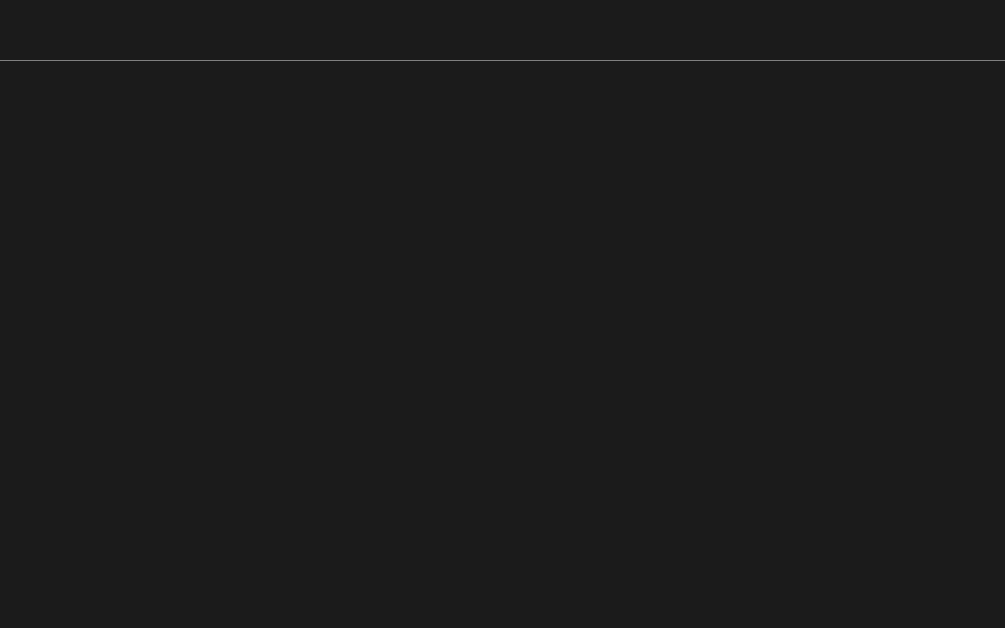
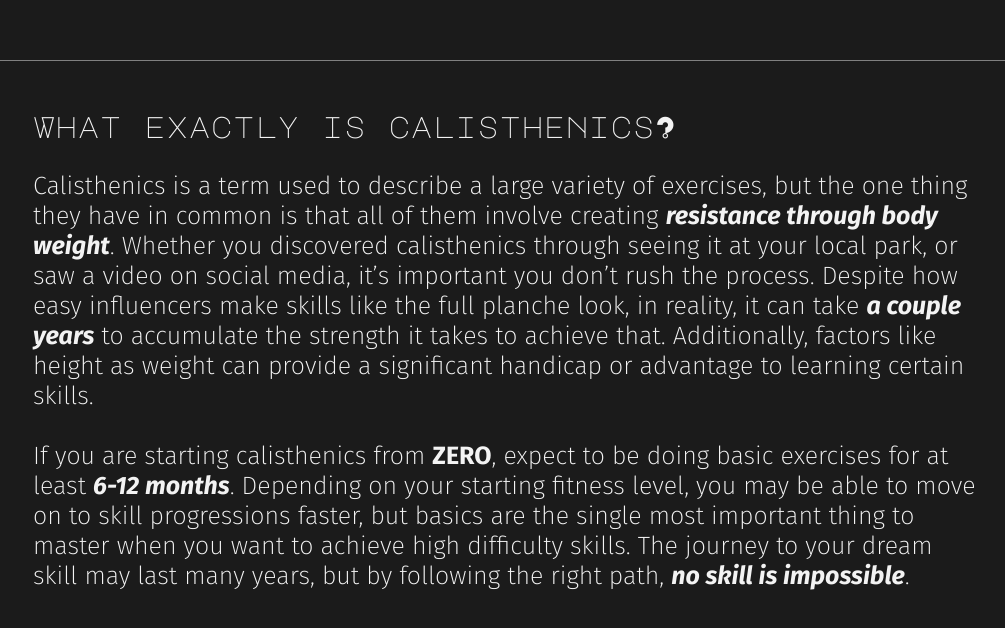
Before and after one commit to 1prcntethan/1prcntethan.github.io, a React (Create React App) app in the folder my-app/: page / in a window 1280 px wide. Shown: the part 754-1382 px from the top of the page, without its empty margins (135-1140 px from the left). Before the commit the page ends 815 px from the top, so only its background shows below. Built offline with nearby package versions, Linux system fonts and the light colour scheme.

Commit message:
terminology page work

```diff
--- /dev/null
+++ b/my-app/src/components/terminology-section-title.css
@@ -0,0 +1,7 @@
+.section-title {
+    display: flex;
+    padding: 2rem 3rem;
+    justify-content: center;
+    font-size: 32px;
+    background-color: #252525;
+}
--- /dev/null
+++ b/my-app/src/components/terminology-section-title.jsx
@@ -0,0 +1,11 @@
+import React from 'react';
+import { Link } from 'react-router-dom';
+import "./terminology-section-title.css"
+
+export default function TermSectionTitle(term) {
+    return(
+        <div class="section-title">
+        {term.title}
+        </div>
+    )
+}
--- /dev/null
+++ b/my-app/src/pages/home.css
@@ -0,0 +1,25 @@
+.container {
+    width: 80%;
+    display: flex;
+    flex-direction: row;
+    padding: 50px 10%;
+}
+
+.block-1-text {
+    font-size: 25px;
+    font-family: Fira Sans;
+    font-weight: 200;
+}
+
+.block-1-text-title {
+    font-size: 30px;
+    font-family: Major Mono Display;
+}
+
+.block-1-left {
+    padding: 20px;
+}
+
+.block-1-right {
+    padding: 20px;
+}
--- a/my-app/src/pages/home.jsx
+++ b/my-app/src/pages/home.jsx
@@ -1,3 +1,4 @@
+import "./home.css"
 import Navbar from "../components/navbar";
 import LineDivider from "../components/line-divider";
 import HomepageHero from "../components/homepage-hero";
@@ -8,6 +9,22 @@ export function Homepage() {
             <Navbar />
             <HomepageHero />
             <LineDivider />
+            <div className="container">
+                <div className="block-1-left">
+
+                </div>
+                <div className="block-1-text">
+                    <div className="block-1-text-title">What exactly is calisthenics?</div>
+                    <br />
+                    Calisthenics is a term used to describe a large variety of exercises, but the one thing they have in common is that all of them involve creating <strong><i>resistance through body weight</i></strong>. Whether you discovered calisthenics through seeing it at your local park, or saw a video on social media, it’s important you don’t rush the process. Despite how easy influencers make skills like the full planche look, in reality, it can take <strong><i>a couple years</i></strong> to accumulate the strength it takes to achieve that. Additionally, factors like height as weight can provide a significant handicap or advantage to learning certain skills.
+                    <br />
+                    <br />
+                    If you are starting calisthenics from <strong>ZERO</strong>, expect to be doing basic exercises for at least <strong><i>6-12 months</i></strong>. Depending on your starting fitness level, you may be able to move on to skill progressions faster, but basics are the single most important thing to master when you want to achieve high difficulty skills. The journey to your dream skill may last many years, but by following the right path, <strong><i>no skill is impossible</i></strong>.
+                </div>
+                <div className="block-1-right">
+
+                </div>
+            </div>
         </>
     )
 }
--- /dev/null
+++ b/my-app/src/pages/terminology.css
@@ -0,0 +1,7 @@
+.intro-block {
+    display: flex;
+    padding: 2rem 3rem;
+    justify-content: center;
+    font-family: Fira Sans;
+    font-weight: 200;
+}
--- a/my-app/src/pages/terminology.jsx
+++ b/my-app/src/pages/terminology.jsx
@@ -1,9 +1,15 @@
 import Navbar from "../components/navbar";
+import "./terminology.css"
+import TermSectionTitle from "../components/terminology-section-title";
 
 export function Terminology() {
     return (
         <>
             <Navbar />
+            <div className="intro-block">
+                Calisthenics is a relatively niche sport compared to many others, so there may be terms you are not familiar with. To use the site as effectively as possible, skim over the content here, and feel free to come back if necessary!
+            </div>
+            <TermSectionTitle title="skill shortform" />
         </>
     )
 }
```
